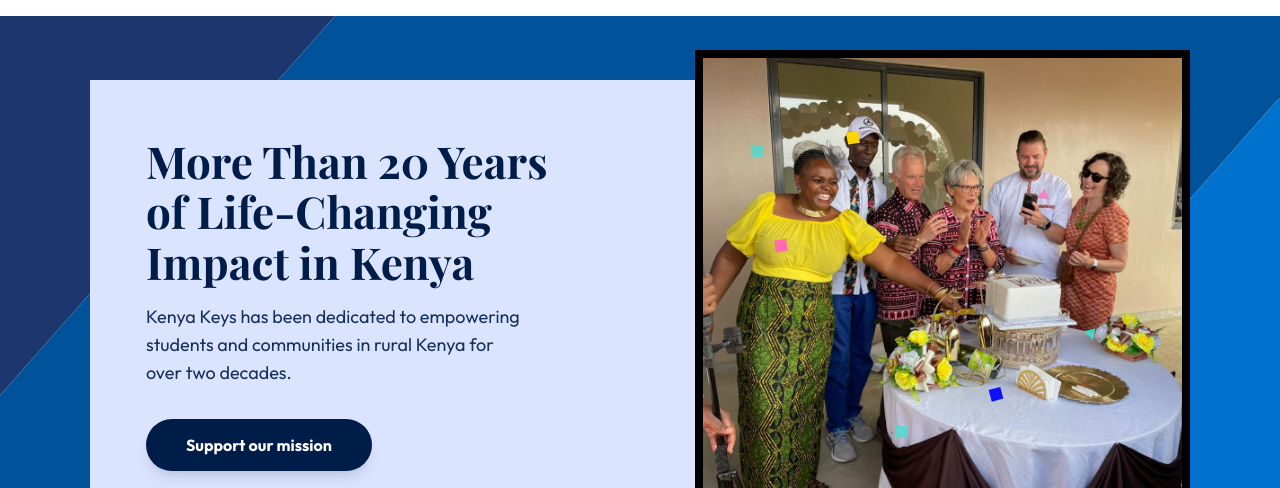
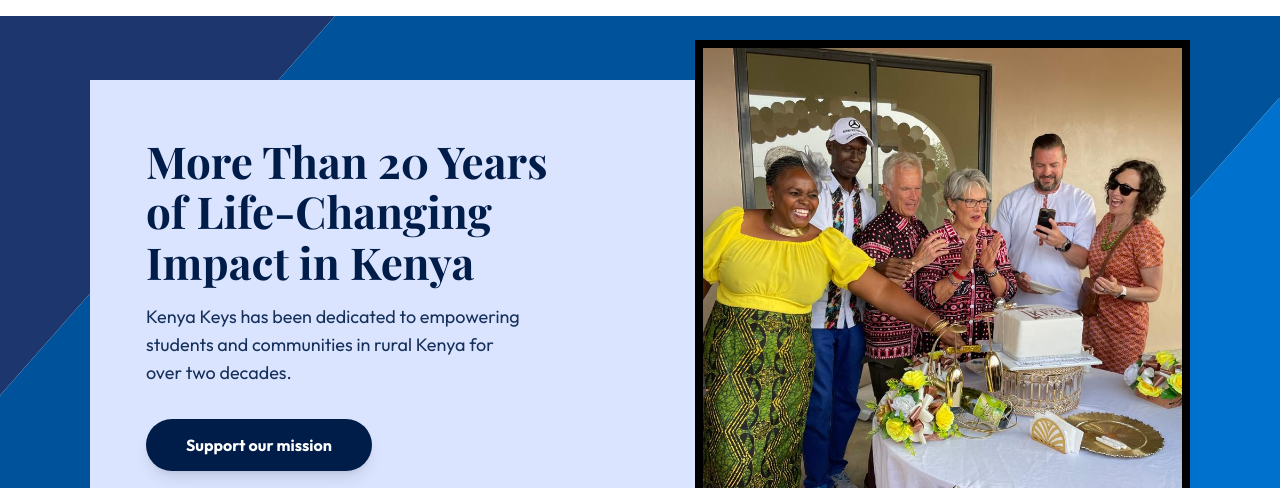
Before and after one commit to Code-Assassin-Fred/kenya-keys-kenya, a Next.js app: page / in a window 1280 px wide. Shown: the part 2520-3008 px from the top of the page. Built offline with nearby package versions, Linux system fonts and the light colour scheme; a web font is replaced by a local one.

Commit message:
Refactor anniversary banner for container alignment and remove floating confetti

```diff
--- a/components/Home/AnniversaryBanner.tsx
+++ b/components/Home/AnniversaryBanner.tsx
@@ -3,51 +3,6 @@
 import React from 'react';
 import { motion } from 'framer-motion';
 import Image from 'next/image';
-
-const Confetti = ({ color, style, delay = 0 }: { color: string; style: React.CSSProperties; delay?: number }) => (
-    <motion.div
-        initial={{ y: -20, opacity: 0, rotate: 0 }}
-        animate={{
-            y: [0, 10, 0],
-            opacity: [0.7, 1, 0.7],
-            rotate: [0, 15, -15, 0]
-        }}
-        transition={{
-            duration: 3 + Math.random() * 2,
-            repeat: Infinity,
-            delay,
-            ease: "easeInOut"
-        }}
-        className="absolute z-10 w-2 h-2 md:w-3 md:h-3"
-        style={{ ...style, backgroundColor: color }}
-    />
-);
-
-const TriangleConfetti = ({ color, style, delay = 0 }: { color: string; style: React.CSSProperties; delay?: number }) => (
-    <motion.div
-        initial={{ y: -20, opacity: 0, rotate: 0 }}
-        animate={{
-            y: [0, 15, 0],
-            opacity: [0.7, 1, 0.7],
-            rotate: [0, 45, -45, 0]
-        }}
-        transition={{
-            duration: 4 + Math.random() * 2,
-            repeat: Infinity,
-            delay,
-            ease: "easeInOut"
-        }}
-        className="absolute z-10"
-        style={{
-            ...style,
-            width: 0,
-            height: 0,
-            borderLeft: '6px solid transparent',
-            borderRight: '6px solid transparent',
-            borderBottom: `10px solid ${color}`,
-        }}
-    />
-);
 
 export default function AnniversaryBanner() {
     return (
@@ -94,17 +49,8 @@
 
                 {/* Right Side Image with Protrusion */}
                 <div className="relative w-full md:w-[45%] h-[280px] md:h-auto mt-8 md:mt-0">
-                    <div className="relative h-full md:absolute md:top-[-30px] md:bottom-[-30px] md:left-0 md:right-0 bg-black p-2 overflow-hidden z-20">
+                    <div className="relative h-full md:absolute md:h-auto md:top-[-40px] md:bottom-[-40px] md:left-0 md:right-0 bg-black p-2 overflow-hidden z-20">
                         <div className="relative w-full h-full overflow-hidden">
-                            {/* Floating Confetti over Image */}
-                            <Confetti color="#40e0d0" style={{ top: '20%', left: '10%' }} delay={0.2} />
-                            <Confetti color="#FF69B4" style={{ top: '40%', left: '15%' }} delay={0.5} />
-                            <Confetti color="#FFD700" style={{ top: '15%', left: '30%' }} delay={0.8} />
-                            <TriangleConfetti color="#40e0d0" style={{ top: '60%', left: '80%' }} delay={0.3} />
-                            <TriangleConfetti color="#FF69B4" style={{ top: '30%', left: '70%' }} delay={1.1} />
-                            <Confetti color="#0000FF" style={{ top: '75%', left: '60%' }} delay={0.1} />
-                            <Confetti color="#40e0d0" style={{ top: '85%', left: '40%' }} delay={0.9} />
-
                             <Image
                                 src="/WhatsApp Image 2026-04-19 at 20.33.27 (5).jpeg"
                                 alt="Kenya Keys 20 Year Impact"
```
